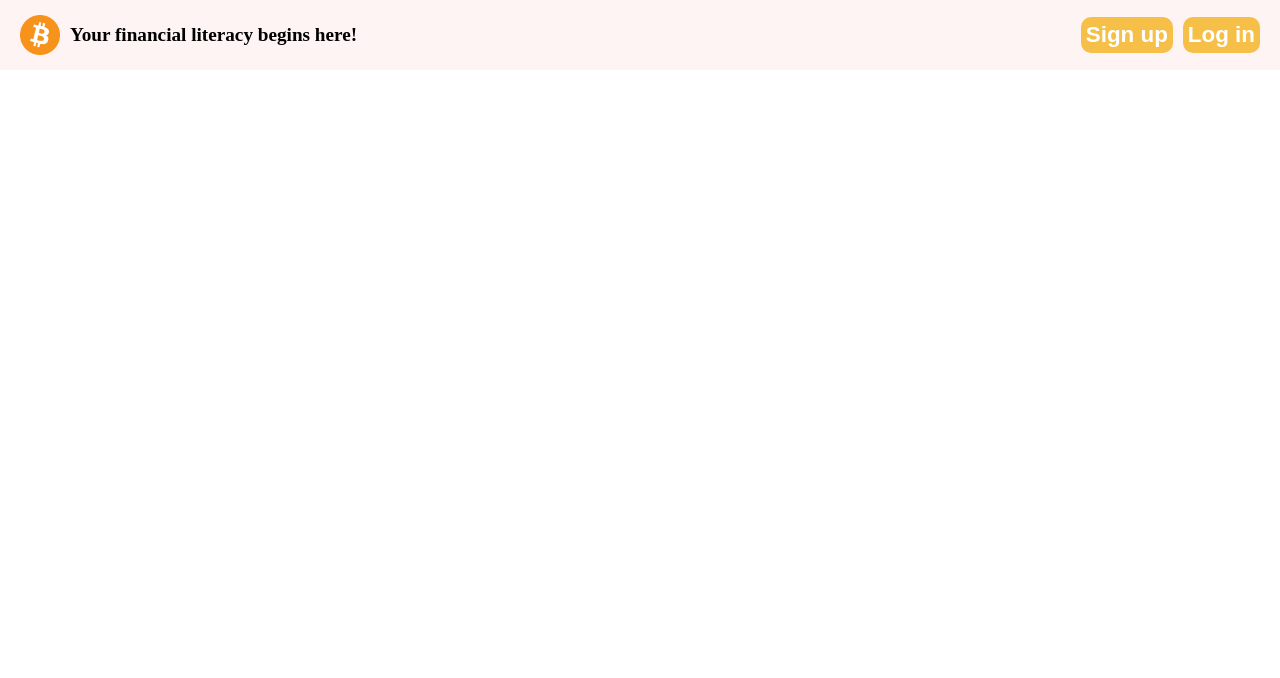
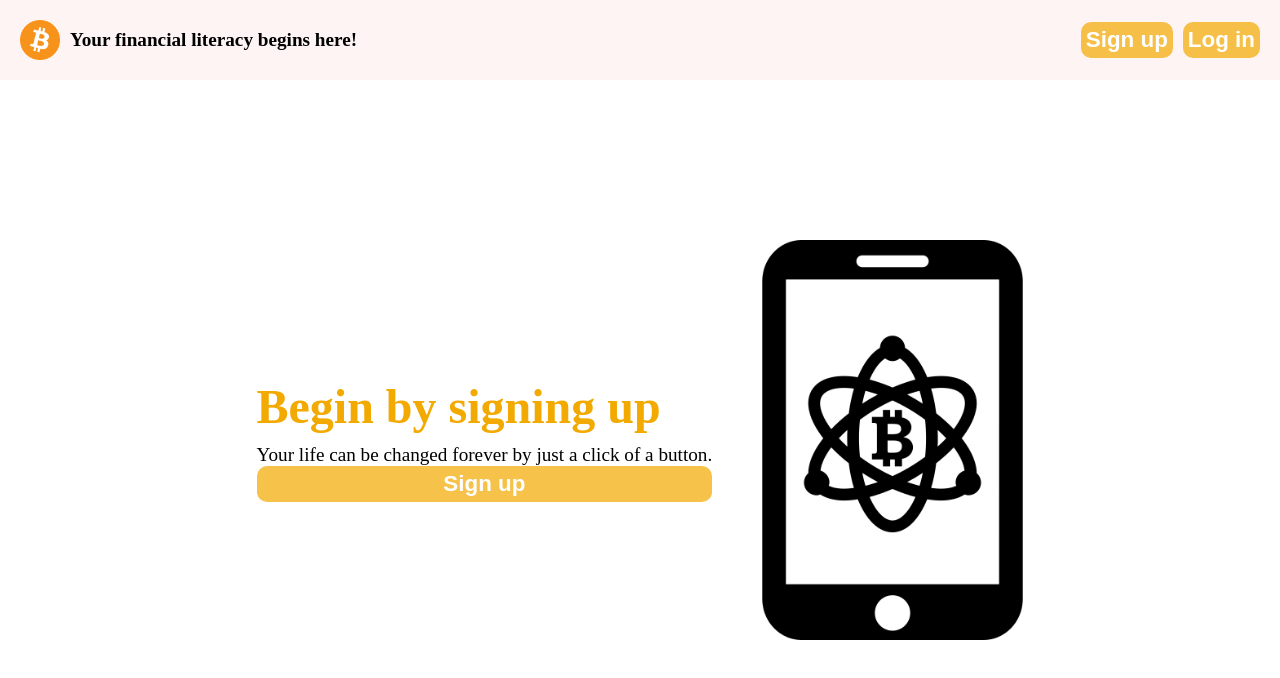
Before and after one commit to Justasrimavicius/cointrace, a React (Create React App) app in the folder cointrace/: page / in a window 1280 px wide. Shown: the top 678 px of the page. Built offline with nearby package versions, Linux system fonts and the light colour scheme.

Commit message:
Simple signup form with minimal validation done(no functionality yet)

```diff
--- a/cointrace/package.json
+++ b/cointrace/package.json
@@ -6,6 +6,7 @@
     "@testing-library/jest-dom": "^5.16.4",
     "@testing-library/react": "^13.3.0",
     "@testing-library/user-event": "^13.5.0",
+    "firebase": "^9.9.1",
     "react": "^18.2.0",
     "react-dom": "^18.2.0",
     "react-scripts": "5.0.1",
--- /dev/null
+++ b/cointrace/src/CSS/FirstLoadScreen.css
@@ -0,0 +1,31 @@
+.first-load-screen{
+    position: fixed;
+    /* App is only 90% of viewport height - 10% is header */
+    top: 55%;
+    left: 0;
+    transform: translateY(-50%);
+
+    height: 50%;
+    width: 100vw;
+    display: flex;
+    flex-direction: row;
+    justify-content: center;
+    align-items: center;
+}
+.first-load-screen img{
+    margin-left: 50px;
+
+}
+.first-load-screen .text{
+    display: flex;
+    flex-direction: column;
+}
+.first-load-screen .first-txt{
+    font-size: 3rem;
+    font-weight: bold;
+    color: #f2a900;
+    margin-bottom: 10px;
+}
+.first-load-screen .second-txt{
+    font-size: 1.2rem;
+}
--- a/cointrace/src/CSS/Main.css
+++ b/cointrace/src/CSS/Main.css
@@ -1,15 +1,32 @@
 body{
     margin: 0;
     height: 100vh;
+    /* overflow: hidden; */
 }
 .Header{
     width: 100vw;
     position: fixed;
     top: 0;
     background-color:#fff4f4;
-    height: 70px;
+    height: 10%;
 }
 .App{
+    padding-top: 70px;
     background-color: rgb(255, 255, 255);
-    height: 3000px;
+    height: 100vh;
 }
+
+button{
+    font-size: 1.4rem;
+    padding: 5px;
+    font-weight: bold;
+    color: rgb(255, 255, 255);
+    border: none;
+    border-radius: 10px;
+    background-color: #f2a900b5;
+    transition: 1s all;
+}
+button:hover{
+    transform: scale(1.05);
+    background-color: #ffc336;
+}
--- /dev/null
+++ b/cointrace/src/CSS/Signup-login.css
@@ -0,0 +1,59 @@
+.signup-popup{
+    position: fixed;
+    top: 50%;
+    transform: translateY(-50%);
+    width: 100%;
+    height: 100%;
+    z-index: 10;
+
+    display: flex;
+    flex-direction: column;
+    justify-content: center;
+    align-items: center;
+    background-color: rgba(0, 0, 0, 0.58);
+}
+.signup-popup .signup-info{
+    width: 40%;
+    max-width: 500px;
+    min-width: 350px;
+    height: 50%;
+    background-color: white;
+    border: 1px solid black;
+    border-radius: 5px;
+    display: flex;
+    flex-direction: row;
+    align-items: center;
+    justify-content: center;
+}
+.signup-popup button{
+    margin-top: -60px;
+    position: fixed;
+    top: 70%;
+}
+.signup-popup input{
+    width: 100%;
+}
+.signup-popup .main-label{
+    z-index: 12;
+    margin-bottom: -60px;
+    font-size: 1.4rem;
+    font-weight: bold;
+}
+.signup-email,
+.signup-password{
+    max-width: 180px;
+    width: 40%;
+    height: 50%;
+    align-items: center;
+    display: flex;
+    flex-direction: column;
+    justify-content: center;
+}
+.signup-info label{
+    margin: 5%;
+    font-size: 1.1rem;
+}
+.signup-info input:focus{
+    background-color: rgba(218, 165, 32, 0.104);
+    outline-color: black;
+}
--- a/cointrace/src/Components/App.js
+++ b/cointrace/src/Components/App.js
@@ -1,9 +1,20 @@
-import '../CSS/Main.css';
+import { useEffect, useState } from 'react';
+import SignUpPopup from './SignUpPopup';
 
 function App() {
+  const [signup, loadSignup] = useState(null);
+
   return (
     <div className="App">
-
+      <div className='first-load-screen'>
+        <div className='text'>
+          <span className='first-txt'>Begin by signing up</span>
+          <span className='second-txt'>Your life can be changed forever by just a click of a button.</span>
+          <button className='sign-up' onClick={()=>{loadSignup(true)}}>Sign up</button>
+        </div>
+        <img src={require('../Images/btc_phone.png')} height={'400px'}></img>
+      </div>
+      <SignUpPopup props={signup} />
     </div>
   );
 }
--- /dev/null
+++ b/cointrace/src/Components/SignUpPopup.js
@@ -0,0 +1,98 @@
+import { getAuth, createUserWithEmailAndPassword } from "firebase/auth";
+
+
+function SignUpPopup(props){
+    if(props.props!=null){
+
+        function formSubmit(e){
+            e.preventDefault();
+            const form = document.querySelector('.signup-info');
+            // Check for blank inputs
+            if(form.email.value == ''){
+                form.email.setCustomValidity('Email cant be blank');
+                form.email.reportValidity();
+                return;
+            };
+            if(form.repeatEmail.value == ''){
+                form.repeatEmail.setCustomValidity('Email cant be blank');
+                form.repeatEmail.reportValidity();
+                return;
+            }
+            if(form.password.value == ''){
+                form.password.setCustomValidity('Password cant be blank');
+                form.password.reportValidity();
+                return;
+            }
+            if(form.repeatPassword.value == ''){
+                form.repeatPassword.setCustomValidity('Password cant be blank');
+                form.repeatPassword.reportValidity();
+                return;
+            }
+            if(form.email.value == form.repeatEmail.value){
+
+                form.repeatEmail.setCustomValidity('');
+                form.repeatEmail.reportValidity();
+
+                if(form.password.value === form.repeatPassword.value){
+
+                    form.repeatPassword.setCustomValidity('');
+                    console.log('good form');
+                } else {
+                    form.password.setCustomValidity('Passwords must match');
+                    form.password.reportValidity();
+                    form.repeatPassword.setCustomValidity('Passwords must match');
+                    form.repeatPassword.reportValidity();
+                }
+            } else {
+                form.email.setCustomValidity('Emails must match');
+                form.email.reportValidity();
+                form.repeatEmail.setCustomValidity('Emails must match');
+                form.repeatEmail.reportValidity();
+
+            }
+        }
+
+        // const auth = getAuth();
+        // createUserWithEmailAndPassword(auth, email, password)
+        //   .then((userCredential) => {
+        //     // Signed in
+        //     const user = userCredential.user;
+        //     // ...
+        //   })
+        //   .catch((error) => {
+        //     const errorCode = error.code;
+        //     const errorMessage = error.message;
+        //     // ..
+        //   });
+
+        return (
+        <div className="signup-popup">
+            <label className="main-label">Enter your credentials below</label>
+            <form className="signup-info" name="signupForm" onSubmit={(e)=>{formSubmit(e)}} noValidate>
+                <div className="signup-email">
+                    <label>Email:
+                        <input type={'text'} name='email' required pattern="^[^\s@]+@[^\s@]+\.[^\s@]+$"></input>
+                    </label>
+                    <label>Repeat email:
+                        <input type={'text'} name='repeatEmail' required pattern="^[^\s@]+@[^\s@]+\.[^\s@]+$"></input>
+                    </label>
+                </div>
+                <div className="signup-password">
+                    <label>Password:
+                        <input type={'password'} name='password' required></input>
+                    </label>
+                    <label>Repeat password:
+                        <input type={'password'} name='repeatPassword' required></input>
+                    </label>
+                </div>
+                <button type="submit">Change my future!</button>
+            </form>
+        </div>
+        )
+
+
+
+    }
+}
+
+export default SignUpPopup;
--- a/cointrace/src/index.js
+++ b/cointrace/src/index.js
@@ -4,6 +4,11 @@ import App from './Components/App';
 import Header from './Components/Header';
 
 import '../src/CSS/Header.css'
+import '../src/CSS/FirstLoadScreen.css'
+import '../src/CSS/Main.css';
+import '../src/CSS/Signup-login.css';
+
+
 const root = ReactDOM.createRoot(document.getElementById('root'));
 root.render(
   <React.StrictMode>
```
Also changed, not shown: cointrace/src/Components/Firebase-config.js (added, +17 -0 lines), cointrace/src/Images/btc_phone.png (added), 1 other file (tests, documents, lock files or other folders).
